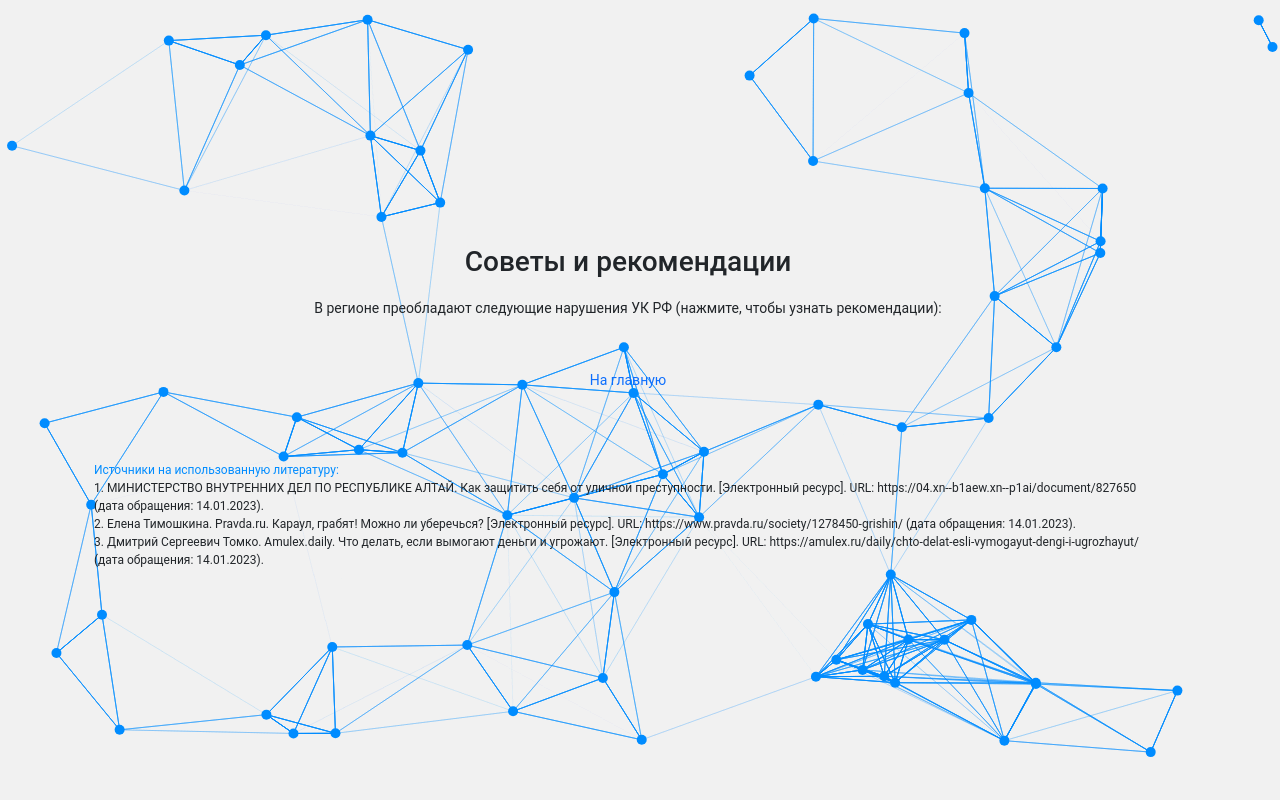
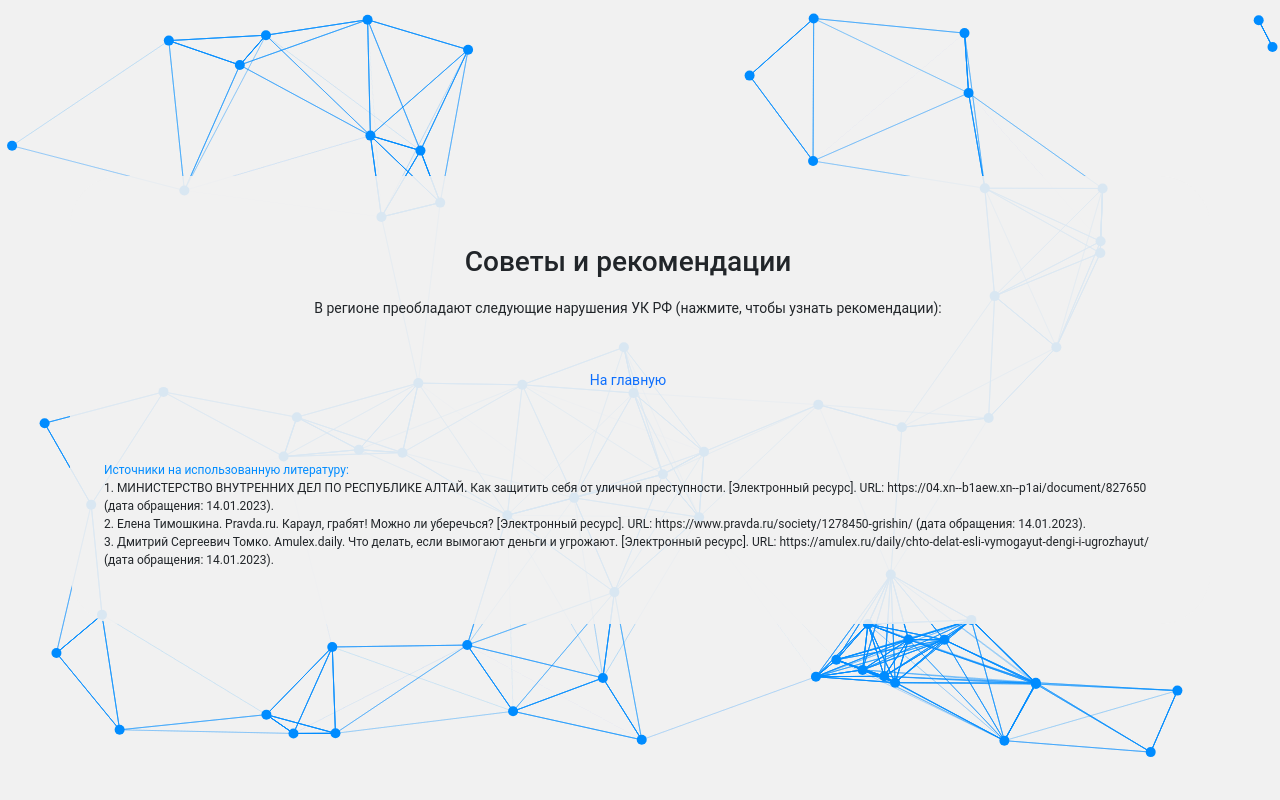
Before and after one commit to scharkoff/our-safety, a PHP site: page /assets/php/pages/recommends.php in a window 1280 px wide. Run offline with PHP 8.4, Linux system fonts and the light colour scheme; data that the repository does not hold is empty; some web fonts are replaced.

Commit message:
Fix SCSS utils

```diff
--- a/assets/php/pages/main.php
+++ b/assets/php/pages/main.php
@@ -28,7 +28,7 @@ require("../utils/regions.php");
         </div>
 
         <div class="container">
-            <div class="row analysis__content">
+            <div class="row content">
 
                 <!-- Title -->
                 <div class="row">
--- a/assets/scss/components/pages/main/_index.scss
+++ b/assets/scss/components/pages/main/_index.scss
@@ -18,17 +18,6 @@
             }
             }
         }
-    }
-
-    // -- Content
-    &__content {
-        padding: 50px 10px;
-        border-radius: 50px;
-        background-color: rgb(241, 241, 241, 0.9);
-        -webkit-border-radius: 50px;
-        -moz-border-radius: 50px;
-        -ms-border-radius: 50px;
-        -o-border-radius: 50px;
     }
 
     // -- Graph
--- a/assets/scss/components/utils/_index.scss
+++ b/assets/scss/components/utils/_index.scss
@@ -15,3 +15,13 @@
 .back {
     @include primary-btn;
 }
+
+.content {
+    padding: 50px 10px;
+    border-radius: 50px;
+    background-color: rgb(241, 241, 241, 0.9);
+    -webkit-border-radius: 50px;
+    -moz-border-radius: 50px;
+    -ms-border-radius: 50px;
+    -o-border-radius: 50px;
+}
--- a/assets/scss/mixins/buttons/_index.scss
+++ b/assets/scss/mixins/buttons/_index.scss
@@ -5,7 +5,7 @@
     background-color: $primary-color;
     border: 1px solid $primary-color;
     text-decoration: none;
-    font-size: 14px;
+    font-size: 16px;
     padding: 10px 15px;
     cursor: pointer;
 
--- a/assets/scss/mixins/texts/_index.scss
+++ b/assets/scss/mixins/texts/_index.scss
@@ -8,7 +8,7 @@
 }
 
 @mixin suptitle {
-    font-size: 18px;
+    font-size: 16px;
     font-weight: 400;
     line-height: 1.5;
     color: $text-color;
--- a/assets/scss/style.css
+++ b/assets/scss/style.css
@@ -513,15 +513,6 @@ template {
   background-color: rgb(0, 140, 255);
   color: #fff;
 }
-.analysis__content {
-  padding: 50px 10px;
-  border-radius: 50px;
-  background-color: rgba(241, 241, 241, 0.9);
-  -webkit-border-radius: 50px;
-  -moz-border-radius: 50px;
-  -ms-border-radius: 50px;
-  -o-border-radius: 50px;
-}
 .analysis__graph {
   justify-content: center;
 }
@@ -684,7 +675,7 @@ template {
   margin: 0 0 15px 0;
 }
 .welcome__suptitle {
-  font-size: 18px;
+  font-size: 16px;
   font-weight: 400;
   line-height: 1.5;
   color: rgb(56, 56, 56);
@@ -699,7 +690,7 @@ template {
   background-color: rgb(0, 140, 255);
   border: 1px solid rgb(0, 140, 255);
   text-decoration: none;
-  font-size: 14px;
+  font-size: 16px;
   padding: 10px 15px;
   cursor: pointer;
   transition: 0.2s linear;
@@ -802,7 +793,7 @@ template {
   background-color: rgb(0, 140, 255);
   border: 1px solid rgb(0, 140, 255);
   text-decoration: none;
-  font-size: 14px;
+  font-size: 16px;
   padding: 10px 15px;
   cursor: pointer;
   transition: 0.2s linear;
@@ -814,6 +805,16 @@ template {
 .back:hover {
   background-color: inherit;
   color: rgb(0, 140, 255);
+}
+
+.content {
+  padding: 50px 10px;
+  border-radius: 50px;
+  background-color: rgba(241, 241, 241, 0.9);
+  -webkit-border-radius: 50px;
+  -moz-border-radius: 50px;
+  -ms-border-radius: 50px;
+  -o-border-radius: 50px;
 }
 
 @font-face {
```
Also changed, not shown: 1 other file.
